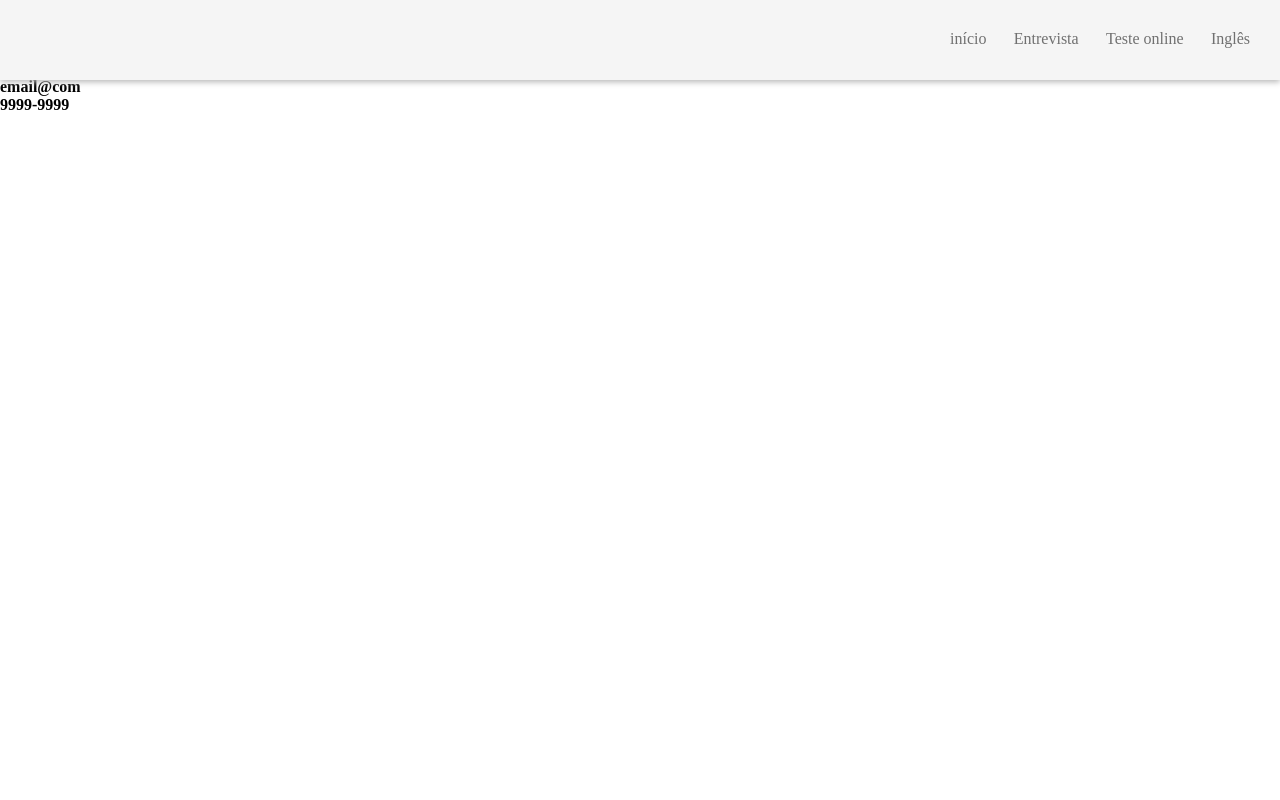
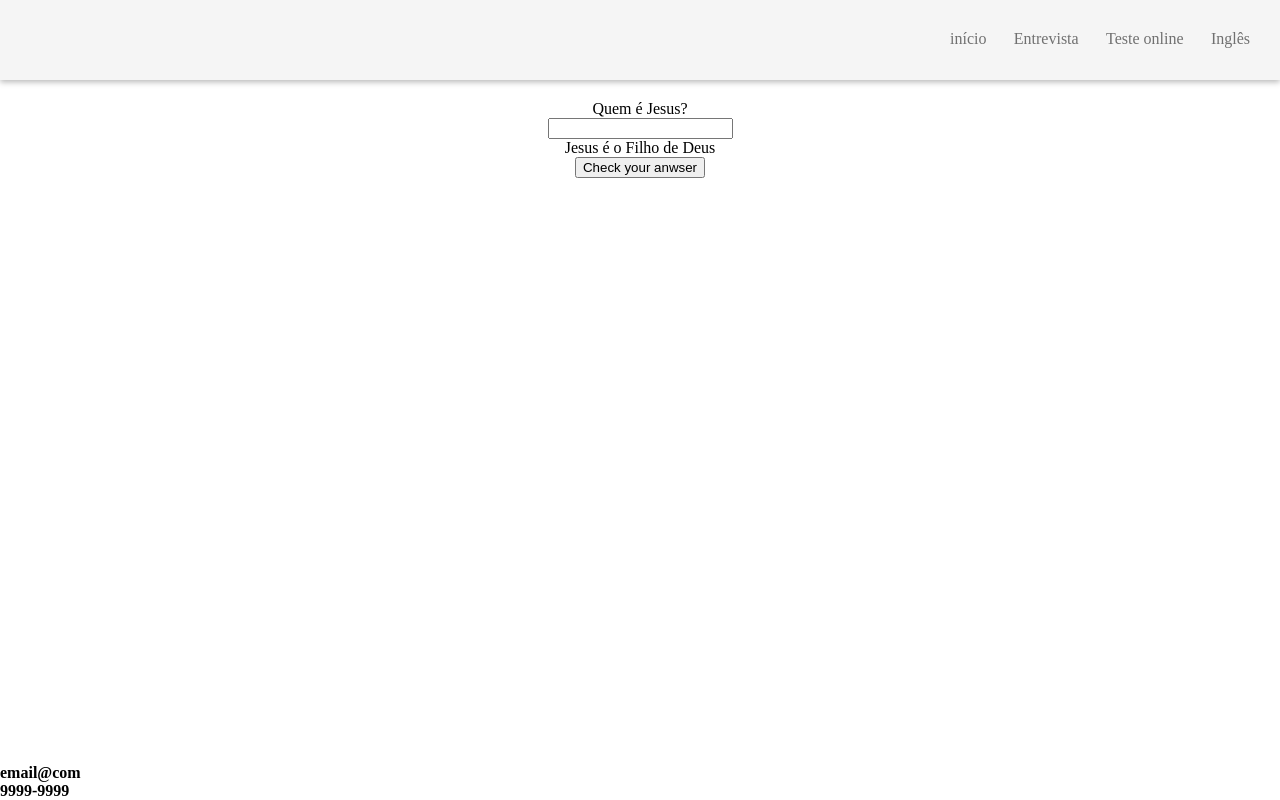
Before and after one commit to flyhighidiomas/flyhighidiomas.github.io, a plain HTML site: page questions.html in a window 1280 px wide. Drawn offline with Linux system fonts and the light colour scheme.

Commit message:
add style to container-questions && box-questions

```diff
--- a/main.css
+++ b/main.css
@@ -80,3 +80,8 @@ h1{
 .card-menu:hover{
     box-shadow: inset 0 0 10px rgb(226, 226, 226);
 }
+
+footer {
+    position: absolute;
+    bottom: 0;
+}
--- a/questions.css
+++ b/questions.css
@@ -1,15 +1,18 @@
 *{
    margin: 0;
 }
-.container-questions{
+#container-questions{
 
-   border-radius: 5px;
-   box-shadow: 0 0 10px rgb(182, 182, 182);
+   position: relative;
+   top: 100px;
+   padding-left: 20%;
+   padding-right: 20%;
+
+}
+
+.box-questions{
    display: flex;
    align-items: center;
-   justify-content: space-around;
-   padding-left:100px;
-   padding-right:100px;
-   margin-left: 20px;
-   margin-right: 20px;
+   justify-content: center;
+   flex-direction: column;
 }
```
